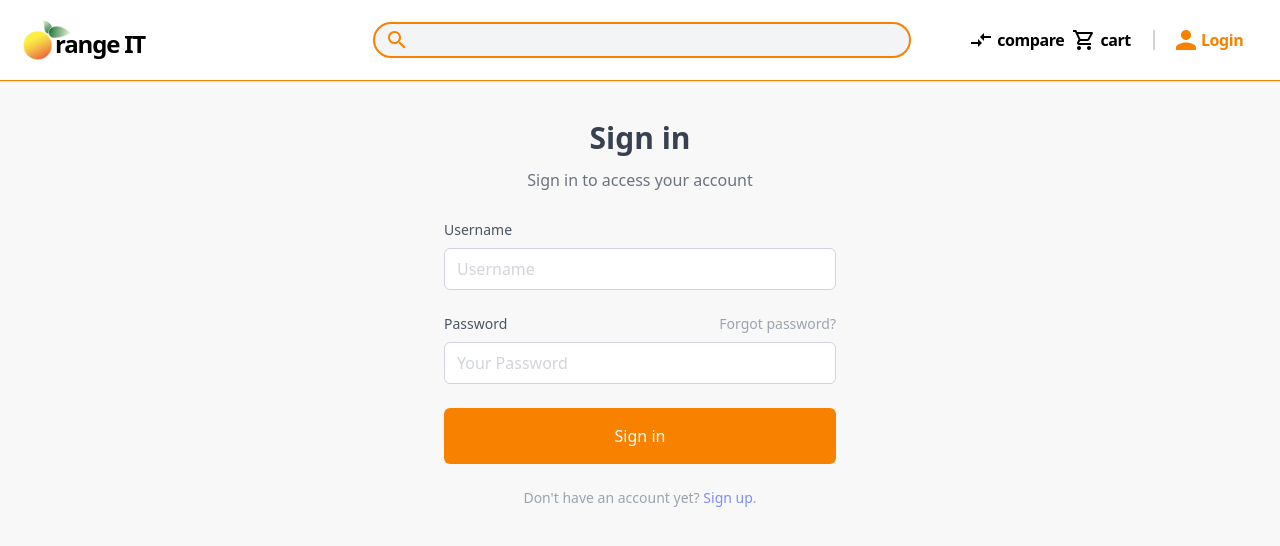
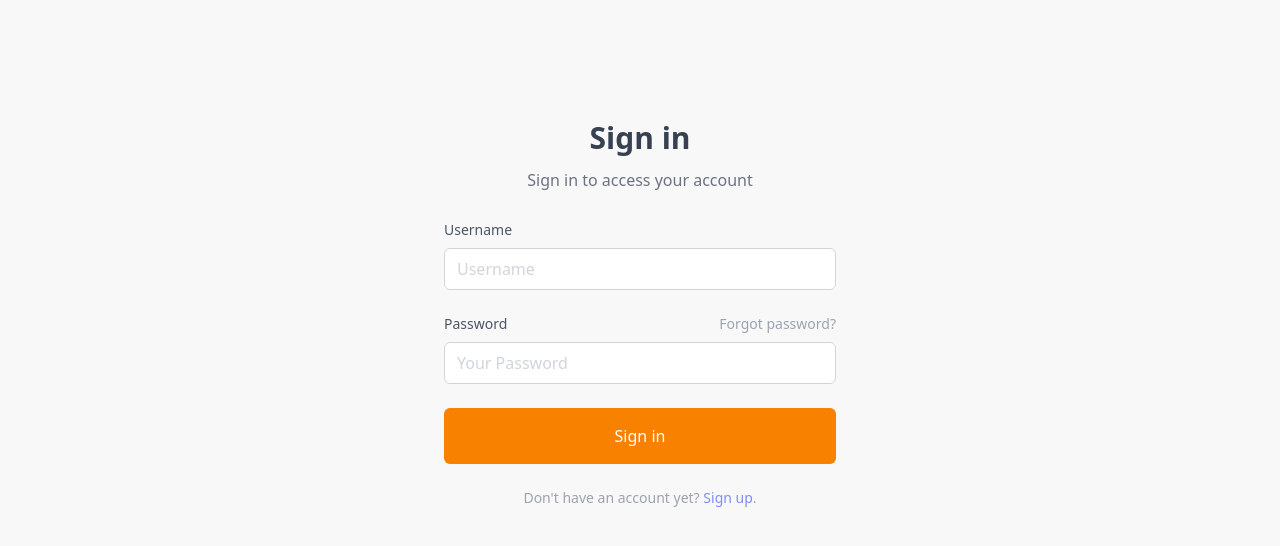
Before and after one commit to INT222-014-027-118/Orange-IT, a Vue app in the folder Frontend/: page /login in a window 1280 px wide. Shown: the top 546 px of the page. Built offline with nearby package versions, Linux system fonts and the light colour scheme; what @splidejs/vue-splide, vue-sweetalert2 would draw is missing.

Commit message:
Update check role to enter admin mode

```diff
--- a/Frontend/src/components/NavBar.vue
+++ b/Frontend/src/components/NavBar.vue
@@ -1,5 +1,5 @@
 <template>
-    <div class="relative">
+    <div class="relative" v-if="activeNavbar">
         <div class="fixed top-0 z-50 w-full bg-white shadow-sm select-none dark:bg-dark_secondary dark:text-gray-100 border-b border-primary dark:border-gray-600">
             <div class="flex items-center justify-around px-2 mx-auto max-w-7xl h-14 sm:h-16 md:h-20 lg:h-20 sm:px-0">
                 <div class="hidden sm:inline-flex lg:w-3/12">
@@ -247,9 +247,6 @@
 <script>
 import Search from "../components/Search.vue";
 export default {
-    props: {
-        change: Boolean,
-    },
     components: {
         Search,
     },
@@ -306,6 +303,11 @@ export default {
             }).format(price);
         },
     },
+    computed:{
+        activeNavbar(){
+            return false
+        }
+    },
     created() {},
 };
 </script>
--- a/Frontend/src/router/index.js
+++ b/Frontend/src/router/index.js
@@ -3,6 +3,7 @@ import {
   createWebHistory
 } from 'vue-router'
 import Home from '../views/Home.vue'
+import store from '../store'
 
 const routes = [{
     path: '/',
@@ -16,7 +17,14 @@ const routes = [{
   {
     path: '/admin',
     name: 'Admin',
-    component: () => import( /* webpackChunkName: "admin" */ '../views/admin/adminHome.vue')
+    component: () => import( /* webpackChunkName: "admin" */ '../views/admin/adminHome.vue'),
+    beforeEnter: (to, from, next) => {
+      if (store.getters['isAdmin']) {
+        next()
+      } else {
+        next('/')
+      }
+    }
   },
   {
     path: '/about',
--- a/Frontend/src/store/modules/user.js
+++ b/Frontend/src/store/modules/user.js
@@ -1,18 +1,18 @@
 import axios from 'axios'
+import router from '../../router'
 
 const state = {
     userInfo: null,
     userId: localStorage.getItem('userId'),
     addresses: [],
-    activeNavBar: false
-
+    isAdmin: false,
 }
 
 const getters = {
     userInfo: state => state.userInfo,
     addresses: state => state.addresses,
     defaultAddress: state => state.addresses[0],
-    activeNavBar: state => state.activeNavBar
+    isAdmin: state => state.isAdmin ,
 }
 
 const actions = {
@@ -24,6 +24,10 @@ const actions = {
                 .get(`${process.env.VUE_APP_API}/user/${state.userId}`)
                 .then(response => {
                     commit('setUserInfo', response.data)
+                    commit('setIsAdmin', response.data.role[0].name === 'Admin'?true:false)
+                    if(state.isAdmin){
+                        router.push('/admin')
+                    }
                 })
         }
     },
@@ -53,13 +57,13 @@ const mutations = {
     setUserInfo(state, data) {
         state.userInfo = data
     },
+    setIsAdmin(state, data) {
+        state.isAdmin = data
+    },
     setLoginStatus(state, data) {
         state.loginStatus = data
     },
     setAddresses(state, data) {
-        state.addresses = data
-    },
-    setActiveNavBar(state, data) {
         state.addresses = data
     },
     addAddress(state, address) {
--- a/Frontend/src/views/Login.vue
+++ b/Frontend/src/views/Login.vue
@@ -36,8 +36,11 @@
                         <div class="mb-6">
                             <button type="submit" class="w-full px-3 py-4 text-white bg-primary rounded-md focus:bg-secondary focus:outline-none">Sign in</button>
                         </div>
-                        <p class="text-sm text-center text-gray-400 " >
-                            Don&#x27;t have an account yet? <a @click="$router.push('/register')" class="cursor-pointer text-indigo-400 focus:outline-none focus:underline focus:text-indigo-500 dark:focus:border-indigo-800">Sign up</a>.
+                        <p class="text-sm text-center text-gray-400 ">
+                            Don&#x27;t have an account yet?
+                            <a @click="$router.push('/register')" class="cursor-pointer text-indigo-400 focus:outline-none focus:underline focus:text-indigo-500 dark:focus:border-indigo-800"
+                                >Sign up</a
+                            >.
                         </p>
                     </form>
                 </div>
@@ -46,38 +49,42 @@
     </div>
 </template>
 <script>
-import axios from "axios"
+import axios from "axios";
 export default {
     data() {
         return {
-            username:'',
-            password:''
-        }
+            username: "",
+            password: "",
+        };
     },
     methods: {
-        login(){
+        login() {
             axios
-                .post(`${process.env.VUE_APP_API}/authenticate`,{userName:this.username,userPassword:this.password})
-                .then(response => {
-                    if(response.status === 200){
-                        let userinfo = response.data
-                        localStorage.setItem('token',userinfo.jwtToken)
-                        localStorage.setItem('userId',userinfo.user.id)
-                        this.$store.commit('setUserInfo', userinfo.user);
-                        let isUserRole = response.data.user.role[0].name === 'User'?true:false
-                        this.$store.commit('setActiveNavBar', isUserRole);
+                .post(`${process.env.VUE_APP_API}/authenticate`, { userName: this.username, userPassword: this.password })
+                .then((response) => {
+                    if (response.status === 200) {
+                        let userinfo = response.data;
+                        localStorage.setItem("token", userinfo.jwtToken);
+                        localStorage.setItem("userId", userinfo.user.id);
+                        this.$store.commit("setUserInfo", userinfo.user);
+                        let isAdmin = userinfo.user.role[0].name === "Admin" ? true : false;
+                        this.$store.commit("setIsAdmin", isAdmin);
                         this.$store.dispatch("loadCartData");
-                        this.$router.push('/')
+                        this.$router.push("/");
+                        return isAdmin;
                     }
                 })
-                .catch(error => {
-                    alert('Fail!')
-                    console.log(error)
+                .then((isAdmin) => {
+                    if (isAdmin) {
+                        this.$router.push("/admin");
+                    }
                 })
-        }
+                .catch((error) => {
+                    alert("Fail!");
+                    console.log(error);
+                });
+        },
     },
-
-
 };
 </script>
 
```
